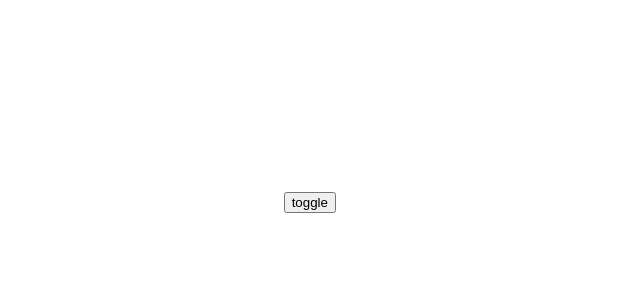
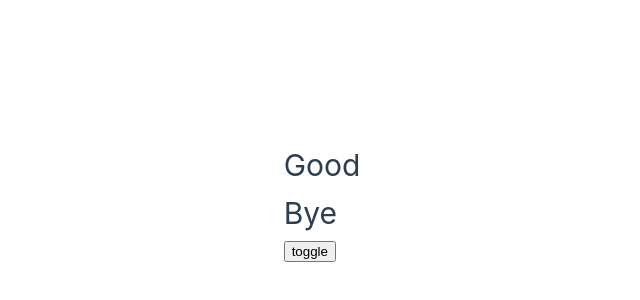
Before and after one commit to yofandi/todo-animationVue, a Vue app: page / in a window 1280 px wide. Shown: the part 198-498 px from the top of the page, without its empty margins (304-944 px from the left). Built offline with nearby package versions, Linux system fonts and the light colour scheme.

Commit message:
add: Menggunakan Kondisi Dalam Komponen Transition

```diff
--- a/src/views/HomeView.vue
+++ b/src/views/HomeView.vue
@@ -6,14 +6,29 @@ const showText = ref(false);
 
 <template>
   <main>
-    <Transition name="fade">
-      <h1 v-if="showText">hello world</h1>
-    </Transition>
-    <button @click="showText = !showText">toggle</button>
+    <div class="container">
+      <Transition name="fade">
+        <h1 v-if="showText">hello world</h1>
+        <h1 v-else>Good Bye</h1>
+      </Transition>
+      <button @click="showText = !showText">toggle</button>
+    </div>
   </main>
 </template>
 
 <style scoped>
+.container {
+  position: relative;
+}
+
+h1 {
+  position: absolute;
+}
+
+button {
+  margin-top: 100px;
+}
+
 .fade-enter-from {
   opacity: 0;
 }
```
